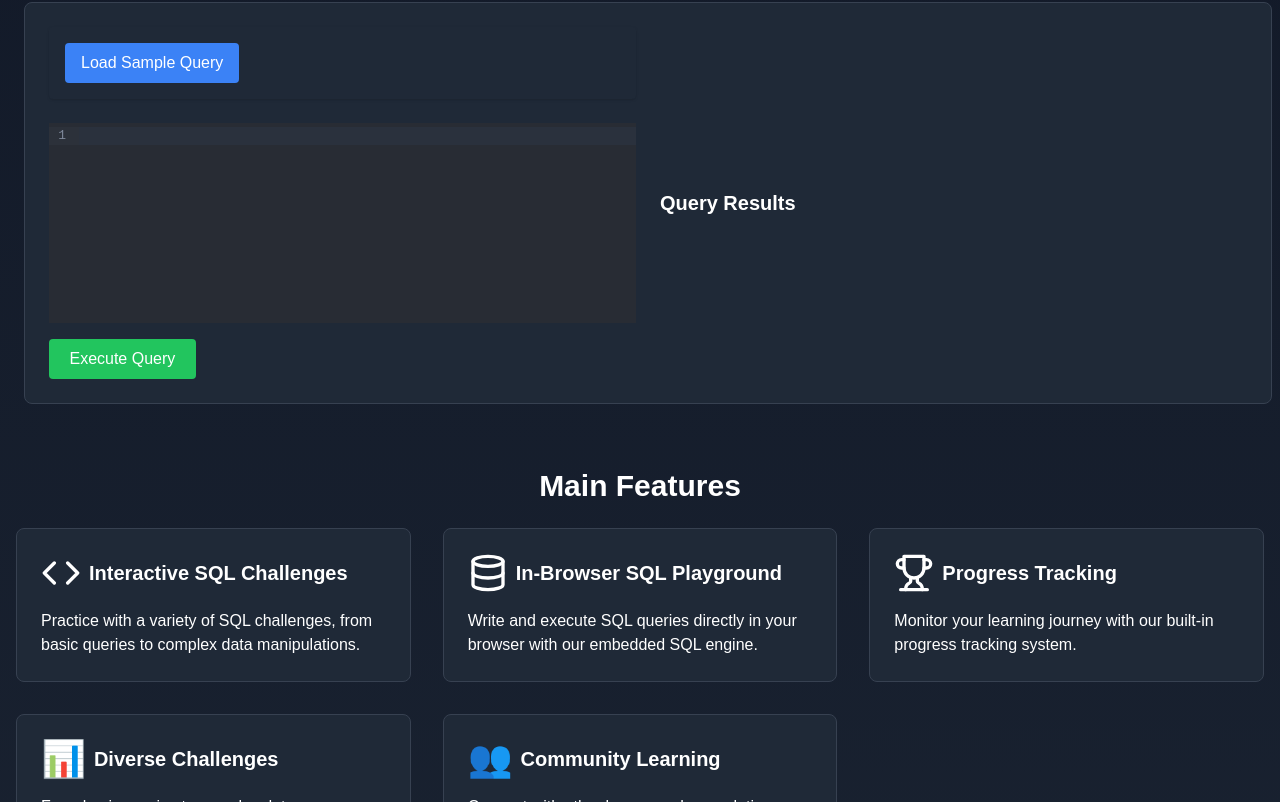
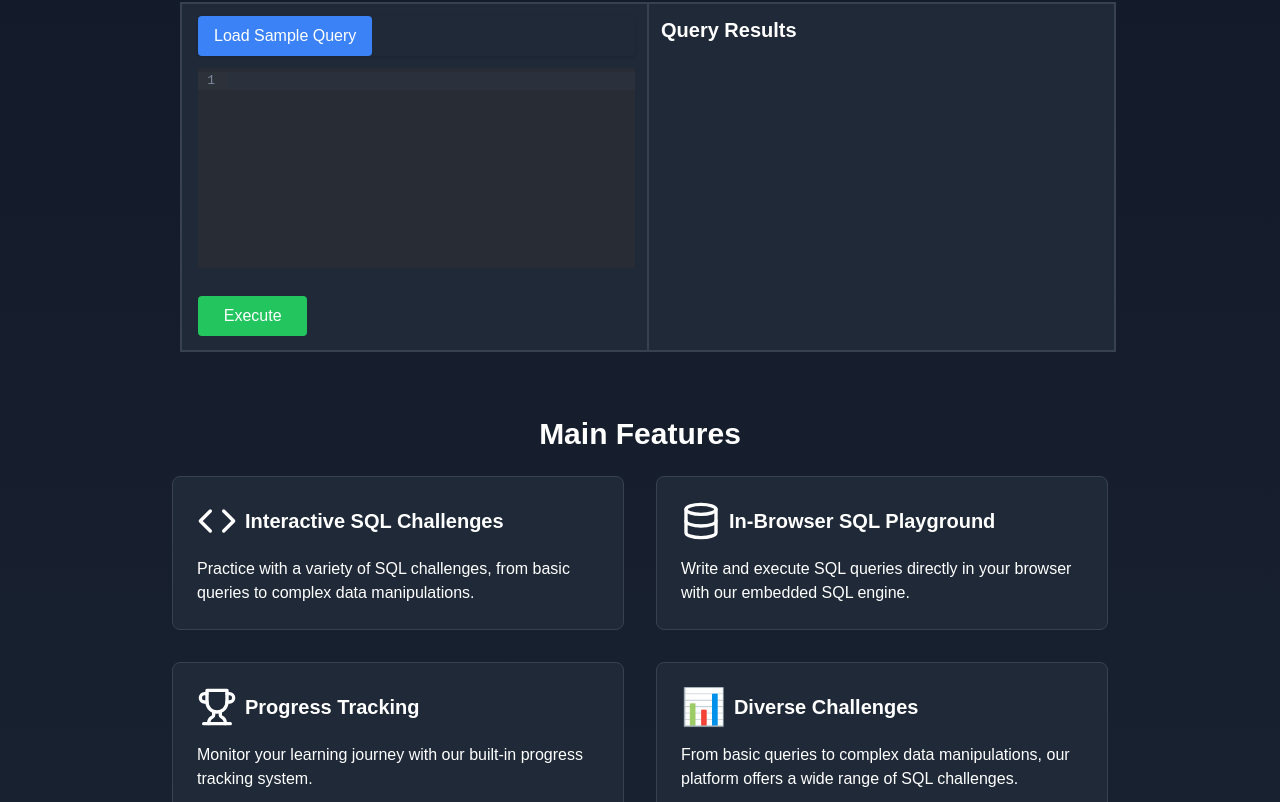
Before and after one commit to devenock/SQLift, a Next.js app: page / in a window 1280 px wide. Shown: the part 438-1240 px from the top of the page. Built offline with nearby package versions, Linux system fonts and the light colour scheme.

Commit message:
fixing playground look and feel

```diff
--- a/components/Features.tsx
+++ b/components/Features.tsx
@@ -5,10 +5,10 @@ export default function Features() {
   return (
     <section
       id="features"
-      className="mb-16 flex flex-col items-center w-full space-y-4"
+      className="mb-16 flex flex-col items-center w-3/4 mx-auto space-y-4"
     >
       <h3 className="text-3xl text-center font-bold mb-2">Main Features</h3>
-      <div className="grid md:grid-cols-2 lg:grid-cols-3 gap-8">
+      <div className="grid md:grid-cols-2 lg:grid-cols-2 gap-8">
         <FeatureCard
           icon={<Code className="w-10 h-10" />}
           title="Interactive SQL Challenges"
@@ -29,11 +29,6 @@ export default function Features() {
           title="Diverse Challenges"
           description="From basic queries to complex data manipulations, our platform offers a wide range of SQL challenges."
         />
-        <FeatureCard
-          icon="👥"
-          title="Community Learning"
-          description="Connect with other learners, share solutions, and participate in friendly competitions."
-        />
       </div>
     </section>
   );
--- a/components/Playground.tsx
+++ b/components/Playground.tsx
@@ -36,15 +36,17 @@ const Playground: React.FC = () => {
   };
 
   return (
-    <div className="flex items-center space-x-4 flex-col w-full">
-      <h1 className="text-3xl text-center font-bold mb-2">SQL Playground</h1>
+    <div className="flex items-center space-x-4 flex-col w-3/4 mx-auto">
+      <h1 className="text-3xl text-center font-bold mb-2">
+        Sample SQL Playground
+      </h1>
       <p className="mb-4">
         Try SQL in our in built playground. We have a sample employee table to
         help you get started writing SQL
       </p>
-      <div className="bg-gray-800 border border-gray-700 rounded-lg p-6 mb-16 flex w-full items-center space-x-3">
-        <div className="w-1/2 flex flex-col">
-          <div className="shadow p-4 rounded mb-6">
+      <div className="bg-gray-800 border-2 border-gray-700 mb-16 w-full space-x-3 flex flex-col lg:flex-row h-[350px] px-4">
+        <div className="w-1/2 flex flex-col py-3">
+          <div className="shadow rounded">
             <button
               onClick={() => setQuery(sampleQuery)}
               className="bg-blue-500 text-white px-4 py-2 rounded hover:bg-blue-600"
@@ -52,7 +54,7 @@ const Playground: React.FC = () => {
               Load Sample Query
             </button>
           </div>
-          <div className="mb-4">
+          <div className="mb-4 py-3">
             <CodeMirror
               value={query}
               height="200px"
@@ -65,13 +67,14 @@ const Playground: React.FC = () => {
             onClick={executeQuery}
             className="bg-green-500 w-1/4 text-white px-4 py-2 rounded hover:bg-green-600"
           >
-            Execute Query
+            Execute
           </button>
         </div>
 
-        <hr className="border-gray-400" />
+        {/* Divider Line */}
+        <hr className="border hidden lg:block border-gray-700 w-full lg:w-px lg:h-full mb-8 lg:mb-0 lg:mx-8" />
 
-        <div className="mt-6 w-1/2">
+        <div className="w-1/2 flex flex-col  py-3">
           <h3 className="text-xl font-bold mb-6">Query Results</h3>
           {error && <p className="text-red-500">Error: {error}</p>}
           {result && (
```
